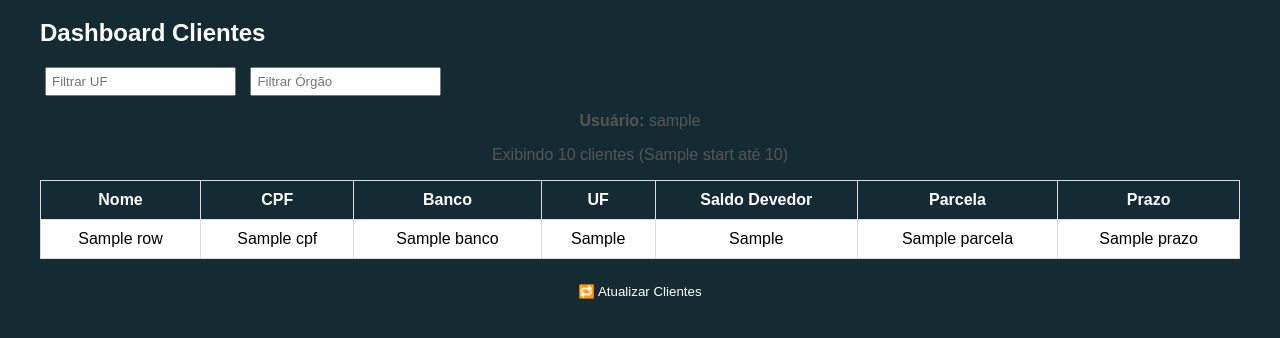
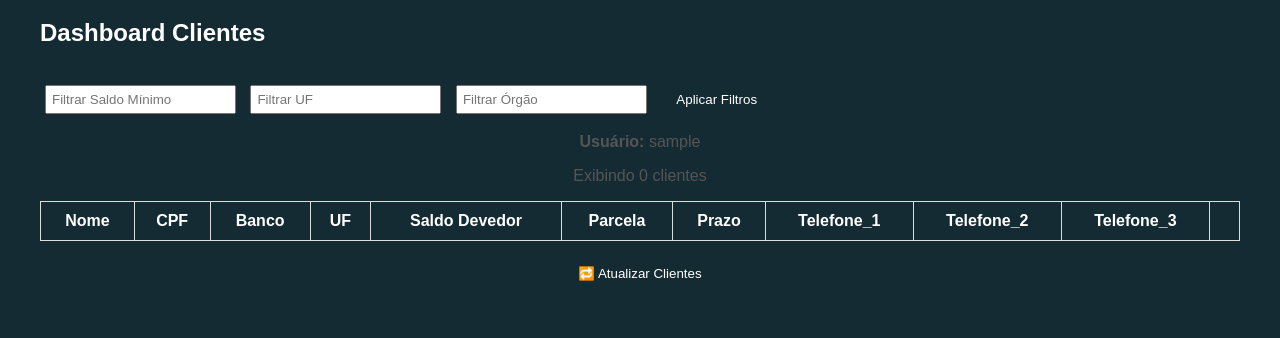
Before and after one commit to projetoautomacaoprime-byte/automacao_do_trampo, a Flask app: template templates/sheets_view.html in a window 1280 px wide. Shown: the part 125-463 px from the top of the page. Run offline with Flask 3, Linux system fonts and the light colour scheme; the template is opened without the code that fills it: most values are stand-ins (such as "Sample title", 1, 10 or a date in 2020); lists and menus that the app fills with data are empty.

Commit message:
Atualiza interface de clientes: filtros mantêm estado e salvamento temporariamente desativado

```diff
--- a/app.py
+++ b/app.py
@@ -115,19 +115,18 @@ def login():
 # 🧩 FILTROS CENTRALIZADOS
 # ============================================================
 
-def aplicar_filtros(df: pd.DataFrame, uf_filtro=None, orgao_filtro=None) -> pd.DataFrame:
-    filtered_df = df[df["saldo_devedor_float"] >= 25000].copy()
+def aplicar_filtros(df: pd.DataFrame, uf_filtro=None, orgao_filtro=None, saldo_filtro=None) -> pd.DataFrame:
+    saldo_min = float(saldo_filtro) if saldo_filtro else 25000
+    filtered_df = df[df["saldo_devedor_float"] >= saldo_min].copy()
     filtered_df['banco_clean'] = filtered_df['banco'].astype(str).str.strip().str.lower() if 'banco' in filtered_df.columns else ""
     filtered_df['idade'] = filtered_df.get('idade', 0)
 
-    # Bancos bloqueados
     blocked_banks = [""]
     blocked_banks = [b.lower() for b in blocked_banks]
 
     filtered_df = filtered_df[~filtered_df['banco_clean'].isin(blocked_banks)]
     filtered_df = filtered_df[filtered_df['idade'] <= 70]
 
-    # Filtros opcionais
     if uf_filtro:
         filtered_df = filtered_df[filtered_df['uf'].str.upper() == uf_filtro.upper()]
     if orgao_filtro:
@@ -155,11 +154,8 @@ def dashboard():
         start = 0
     limit = 10
 
-    # --- Ler planilha ---
     df = read_sheet_to_dataframe(SHEET_URL, SHEET_NAME)
-    print(f"\n✅ Planilha carregada: {len(df)} linhas")
     df.columns = df.columns.str.strip().str.replace(" ", "_").str.lower()
-
     for col in ["parcela", "prazo", "idade"]:
         if col in df.columns:
             df[col] = df[col].apply(parse_brl)
@@ -167,68 +163,50 @@ def dashboard():
     df["saldo_devedor_float"] = df.apply(calcular_valor_financiado, axis=1)
     df["parcela_exibir"] = (df["parcela"] / 100).apply(format_brl)
 
-    filtered_df = aplicar_filtros(df)
+    saldo_filtro = request.args.get('saldo', None)
+    uf_filtro = request.args.get('uf', None)
+    orgao_filtro = request.args.get('orgao', None)
 
-    # --- Gerar doc_id e remover duplicados ---
+    filtered_df = aplicar_filtros(df, uf_filtro=uf_filtro, orgao_filtro=orgao_filtro, saldo_filtro=saldo_filtro)
     filtered_df['doc_id'] = filtered_df.apply(lambda row: f"{row['cpf']}_{row['banco']}_{int(row['prazo'])}_{int(row['parcela'])}_{row['uf']}".replace(" ", "").upper(), axis=1)
     filtered_df = filtered_df.drop_duplicates(subset=['doc_id'], keep='first')
 
-    # --- Remove clientes já existentes no Firebase ---
-    existing_docs = db.collection('fluxo_pessoas').stream()
-    existing_ids = set(doc.id for doc in existing_docs)
-    new_df = filtered_df[~filtered_df['doc_id'].isin(existing_ids)]
+    # --- Comentar salvamento no Firebase ---
+    # existing_docs = db.collection('fluxo_pessoas').stream()
+    # existing_ids = set(doc.id for doc in existing_docs)
+    # new_df = filtered_df[~filtered_df['doc_id'].isin(existing_ids)]
+    # enviados = 0
+    # for _, row in new_df.iterrows():
+    #     doc_ref = db.collection('fluxo_pessoas').document(row['doc_id'])
+    #     doc = {
+    #         "cpf": row['cpf'],
+    #         "nome": row['nome'],
+    #         "dt_nascimento": row.get('dt_nascimento', ''),
+    #         "idade": row['idade'],
+    #         "banco": row['banco'],
+    #         "uf": row['uf'],
+    #         "parcela": row.get('parcela_exibir', '0,00'),
+    #         "prazo": row['prazo'],
+    #         "saldo_devedor": format_brl(row['saldo_devedor_float']),
+    #         "orgao": row.get('orgao', ''),
+    #         "matricula": row.get('matricula', ''),
+    #         "timestamp": datetime.utcnow()
+    #     }
+    #     doc_ref.set(doc)
+    #     enviados += 1
+    # print(f"\n🔥 Total de registros enviados ao Firestore: {enviados}")
 
-    total_planilha = len(df)
-    apos_filtro_saldo = len(df[df["saldo_devedor_float"] >= 25000])
-    apos_remover_locais = len(filtered_df)
-    apos_remover_firebase = len(new_df)
-
-    paginated_df = new_df.iloc[start:start + limit].copy()
+    paginated_df = filtered_df.iloc[start:start + limit].copy()
     paginated_df["parcela"] = paginated_df["parcela_exibir"]
     paginated_df["saldo_devedor"] = paginated_df["saldo_devedor_float"].apply(format_brl)
 
-    next_start = start + limit if start + limit < len(new_df) else None
-
-    # --- Salvar clientes da página atual no Firebase ---
-    enviados = 0
-    for _, row in paginated_df.iterrows():
-        doc_ref = db.collection('fluxo_pessoas').document(row['doc_id'])
-        doc = {
-            "cpf": row['cpf'],
-            "nome": row['nome'],
-            "dt_nascimento": row.get('dt_nascimento', ''),
-            "idade": row['idade'],
-            "banco": row['banco'],
-            "uf": row['uf'],
-            "parcela": row.get('parcela_exibir', '0,00'),
-            "prazo": row['prazo'],
-            "saldo_devedor": format_brl(row['saldo_devedor_float']),
-            "orgao": row.get('orgao', ''),
-            "matricula": row.get('matricula', ''),
-            "timestamp": datetime.utcnow()
-        }
-        doc_ref.set(doc)
-        enviados += 1
-
-    print(f"\n🔥 Total de registros enviados ao Firestore: {enviados}")
-
-    # --- Colunas para exibir ---
-    colunas_base = ["nome", "cpf", "banco", "uf", "saldo_devedor", "parcela", "prazo"]
-    colunas_telefone = [c for c in paginated_df.columns if "telefone" in c.lower()]
-    colunas = [c for c in (colunas_base + colunas_telefone) if c in paginated_df.columns]
-
-    table_data = paginated_df[colunas].to_dict(orient="records")
+    table_data = paginated_df.to_dict(orient="records")
 
     return render_template(
         'sheets_view.html',
         table_data=table_data,
         start=start,
-        next_start=next_start,
         username=session.get('username'),
-        total_planilha=total_planilha,
-        apos_filtro_saldo=apos_filtro_saldo,
-        apos_remover_locais=apos_remover_locais,
-        apos_remover_firebase=apos_remover_firebase,
         exibidos=len(paginated_df)
     )
 
@@ -243,10 +221,8 @@ def atualiza_dataframe():
     data = request.get_json()
     start = int(data.get('start', 0))
     limit = int(data.get('limit', 10))
-    uf_filtro = data.get('uf', None)
-    orgao_filtro = data.get('orgao', None)
 
-    # --- Ler planilha ---
+    # --- Ler planilha apenas uma vez ---
     df = read_sheet_to_dataframe(SHEET_URL, SHEET_NAME)
     df.columns = df.columns.str.strip().str.replace(" ", "_").str.lower()
     for col in ["parcela", "prazo", "idade"]:
@@ -256,12 +232,18 @@ def atualiza_dataframe():
     df["saldo_devedor_float"] = df.apply(calcular_valor_financiado, axis=1)
     df["parcela_exibir"] = (df["parcela"] / 100).apply(format_brl)
 
-    filtered_df = aplicar_filtros(df, uf_filtro=uf_filtro, orgao_filtro=orgao_filtro)
+    # --- Aplicar filtros passados via JSON ---
+    saldo_filtro = data.get('saldo', None)
+    uf_filtro = data.get('uf', None)
+    orgao_filtro = data.get('orgao', None)
 
-    filtered_df['doc_id'] = filtered_df.apply(lambda row: f"{row['cpf']}_{row['banco']}_{int(row['prazo'])}_{int(row['parcela'])}_{row['uf']}".replace(" ", "").upper(), axis=1)
+    filtered_df = aplicar_filtros(df, uf_filtro=uf_filtro, orgao_filtro=orgao_filtro, saldo_filtro=saldo_filtro)
+    filtered_df['doc_id'] = filtered_df.apply(
+        lambda row: f"{row['cpf']}_{row['banco']}_{int(row['prazo'])}_{int(row['parcela'])}_{row['uf']}".replace(" ", "").upper(), axis=1
+    )
     filtered_df = filtered_df.drop_duplicates(subset=['doc_id'], keep='first')
 
-    # --- Remove clientes já existentes no Firebase ---
+    # --- Remove clientes já existentes (opcional) ---
     existing_docs = db.collection('fluxo_pessoas').stream()
     existing_ids = set(doc.id for doc in existing_docs)
     new_df = filtered_df[~filtered_df['doc_id'].isin(existing_ids)]
@@ -270,34 +252,34 @@ def atualiza_dataframe():
     paginated_df = new_df.iloc[start:start + limit].copy()
     paginated_df["parcela"] = paginated_df["parcela_exibir"]
     paginated_df["saldo_devedor"] = paginated_df["saldo_devedor_float"].apply(format_brl)
+
+    # --- Atualiza start para próxima página ---
     next_start = start + limit
     if next_start >= len(new_df):
-        next_start = 0
+        next_start = 0  # reinicia ou pode ser None
 
-    # --- Salva clientes da página atual ---
-    enviados = 0
-    for _, row in paginated_df.iterrows():
-        doc_ref = db.collection('fluxo_pessoas').document(row['doc_id'])
-        doc = {
-            "cpf": row['cpf'],
-            "nome": row['nome'],
-            "dt_nascimento": row.get('dt_nascimento', ''),
-            "idade": row['idade'],
-            "banco": row['banco'],
-            "uf": row['uf'],
-            "parcela": row.get('parcela_exibir', '0,00'),
-            "prazo": row['prazo'],
-            "saldo_devedor": format_brl(row['saldo_devedor_float']),
-            "orgao": row.get('orgao', ''),
-            "matricula": row.get('matricula', ''),
-            "timestamp": datetime.utcnow()
-        }
-        doc_ref.set(doc)
-        enviados += 1
+    # --- Salvar clientes no Firebase (comentado) ---
+    # enviados = 0
+    # for _, row in paginated_df.iterrows():
+    #     doc_ref = db.collection('fluxo_pessoas').document(row['doc_id'])
+    #     doc = {
+    #         "cpf": row['cpf'],
+    #         "nome": row['nome'],
+    #         "dt_nascimento": row.get('dt_nascimento', ''),
+    #         "idade": row['idade'],
+    #         "banco": row['banco'],
+    #         "uf": row['uf'],
+    #         "parcela": row.get('parcela_exibir', '0,00'),
+    #         "prazo": row['prazo'],
+    #         "saldo_devedor": format_brl(row['saldo_devedor_float']),
+    #         "orgao": row.get('orgao', ''),
+    #         "matricula": row.get('matricula', ''),
+    #         "timestamp": datetime.utcnow()
+    #     }
+    #     doc_ref.set(doc)
+    #     enviados += 1
 
-    print(f"🔹 Total de registros enviados ao Firestore: {enviados}")
-
-    # --- Colunas para exibir ---
+    # --- Preparar HTML para retornar ---
     colunas_base = ["nome", "cpf", "banco", "uf", "saldo_devedor", "parcela", "prazo"]
     colunas_telefone = [c for c in paginated_df.columns if "telefone" in c.lower()]
     colunas = [c for c in (colunas_base + colunas_telefone) if c in paginated_df.columns]
@@ -315,6 +297,7 @@ def atualiza_dataframe():
         "next_start": next_start
     })
 
+
 # ============================================================
 # 🚪 LOGOUT
 # ============================================================
--- a/templates/sheets_view.html
+++ b/templates/sheets_view.html
@@ -3,7 +3,6 @@
 <head>
     <meta charset="UTF-8">
     <title>Dashboard Clientes</title>
-
     <link rel="stylesheet" href="{{ url_for('static', filename='css/dashboard.css') }}">
 </head>
 <body>
@@ -16,43 +15,39 @@
         <li><a href="/logout">Sair</a></li>
     </ul>
 </nav>
+
 <h2>Dashboard Clientes</h2>
 
 <div class="filtros">
+    <input type="text" id="filter_saldo" placeholder="Filtrar Saldo Mínimo">
     <input type="text" id="filter_uf" placeholder="Filtrar UF">
     <input type="text" id="filter_orgao" placeholder="Filtrar Órgão">
+    <button id="btnAplicarFiltros">Aplicar Filtros</button>
 </div>
 
 <div class="info">
     <p><b>Usuário:</b> {{ username }}</p>
-        <p>Exibindo {{ exibidos }} clientes ({{ start }} até {{ start + exibidos }})</p>
+    <p>Exibindo <span id="exibidos">0</span> clientes</p>
 </div>
 
 <table>
     <thead>
         <tr>
-            <th>Nome</th><th>CPF</th><th>Banco</th><th>UF</th><th>Saldo Devedor</th><th>Parcela</th><th>Prazo</th>
-            {% if table_data and table_data[0] %}
-                {% for col, val in table_data[0].items() %}
-                    {% if 'telefone' in col %}
-                        <th>{{ col.replace('_', ' ') | capitalize }}</th>
-                    {% endif %}
-                {% endfor %}
-            {% endif %}
+            <th>Nome</th>
+            <th>CPF</th>
+            <th>Banco</th>
+            <th>UF</th>
+            <th>Saldo Devedor</th>
+            <th>Parcela</th>
+            <th>Prazo</th>
+            <th>Telefone_1</th>
+            <th>Telefone_2</th>
+            <th>Telefone_3</th>
+            <th id="extraColsHeader"></th>
         </tr>
     </thead>
     <tbody id="tabela-body">
-        {% for row in table_data %}
-        <tr>
-            <td>{{ row.nome }}</td><td>{{ row.cpf }}</td><td>{{ row.banco }}</td><td>{{ row.uf }}</td>
-            <td>{{ row.saldo_devedor }}</td><td>{{ row.parcela }}</td><td>{{ row.prazo }}</td>
-            {% for col, val in row.items() %}
-                {% if 'telefone' in col %}
-                    <td>{{ val }}</td>
-                {% endif %}
-            {% endfor %}
-        </tr>
-        {% endfor %}
+        <!-- Começa vazio -->
     </tbody>
 </table>
 
@@ -62,34 +57,62 @@
 
 <script>
 document.addEventListener("DOMContentLoaded", function() {
-    const dashboard = document.getElementById('dashboard');
-    let currentStart = Number(dashboard?.dataset.start || 0);
+    let currentStart = 0;
     const limit = 10;
-    const btn = document.getElementById('btnAtualiza');
+    const btnAtualiza = document.getElementById('btnAtualiza');
+    const btnAplicarFiltros = document.getElementById('btnAplicarFiltros');
     const tbody = document.getElementById('tabela-body');
+    const exibidosSpan = document.getElementById('exibidos');
 
+    // Armazenar filtros
+    const filtrosSalvos = { saldo: '', uf: '', orgao: '' };
+
+    // Botão aplicar filtros: salva valores e reinicia paginação
+    btnAplicarFiltros.addEventListener('click', function() {
+        filtrosSalvos.saldo = document.getElementById('filter_saldo').value.trim();
+        filtrosSalvos.uf = document.getElementById('filter_uf').value.trim();
+        filtrosSalvos.orgao = document.getElementById('filter_orgao').value.trim();
+        currentStart = 0;
+        tbody.innerHTML = "";  // Limpar tabela
+        exibidosSpan.innerText = 0;
+    });
+
+    // Atualizar clientes via fetch
     async function atualizaClientes() {
-        btn.disabled = true; btn.innerText = "Carregando...";
-
-        const ufFiltro = document.getElementById('filter_uf').value.trim();
-        const orgaoFiltro = document.getElementById('filter_orgao').value.trim();
+        btnAtualiza.disabled = true;
+        btnAtualiza.innerText = "Carregando...";
 
         try {
             const res = await fetch('/atualiza_dataframe', {
                 method: 'POST',
                 headers: { 'Content-Type': 'application/json' },
-                body: JSON.stringify({ start: currentStart, limit: limit, uf: ufFiltro, orgao: orgaoFiltro })
+                body: JSON.stringify({
+                    start: currentStart,
+                    limit: limit,
+                    saldo: filtrosSalvos.saldo,
+                    uf: filtrosSalvos.uf,
+                    orgao: filtrosSalvos.orgao
+                })
             });
             const data = await res.json();
             if (data.tbody) {
+                // Substitui os dados antigos, não acrescenta
                 tbody.innerHTML = data.tbody;
                 currentStart = data.next_start ?? 0;
+                exibidosSpan.innerText = tbody.children.length;
             }
-        } catch (err) { console.error("Erro ao atualizar clientes:", err); }
-        finally { btn.disabled = false; btn.innerText = "🔁 Atualizar Clientes"; }
+        } catch (err) {
+            console.error("Erro ao atualizar clientes:", err);
+        } finally {
+            btnAtualiza.disabled = false;
+            btnAtualiza.innerText = "🔁 Atualizar Clientes";
+        }
     }
 
-    btn.addEventListener('click', atualizaClientes);
+    btnAtualiza.addEventListener('click', atualizaClientes);
+
+    // Opcional: carrega automaticamente os primeiros 10 ao abrir
+    //atualizaClientes();
 });
 </script>
 
```
Lines whose indentation alone changed are shown as unchanged.
